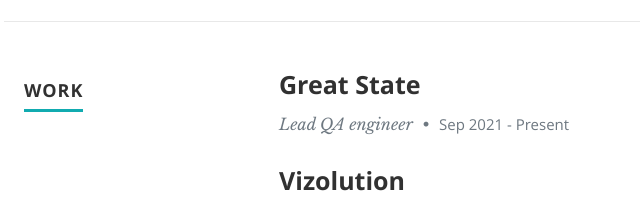
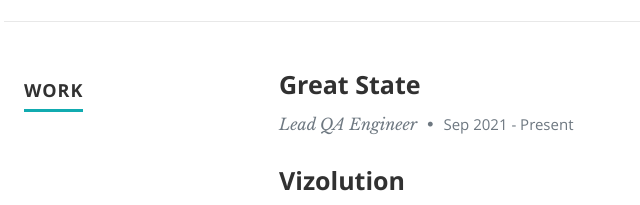
Before and after one commit to aledrhys/azure-cv-project, a plain HTML site: page frontend/index.html in a window 1280 px wide. Shown: the part 2766-2971 px from the top of the page, 126-766 px from the left. Drawn offline with nearby package versions, Linux system fonts and the light colour scheme; no server answers.

Commit message:
Updated HTML

```diff
--- a/frontend/index.html
+++ b/frontend/index.html
@@ -334,7 +334,7 @@
                <div class="twelve columns">
 
                   <h3>Great State</h3>
-                  <p class="info">Lead QA engineer <span>&bull;</span> <em class="date">Sep 2021 - Present</em></p>
+                  <p class="info">Lead QA Engineer <span>&bull;</span> <em class="date">Sep 2021 - Present</em></p>
 
                   <p>
                   </p>
```
